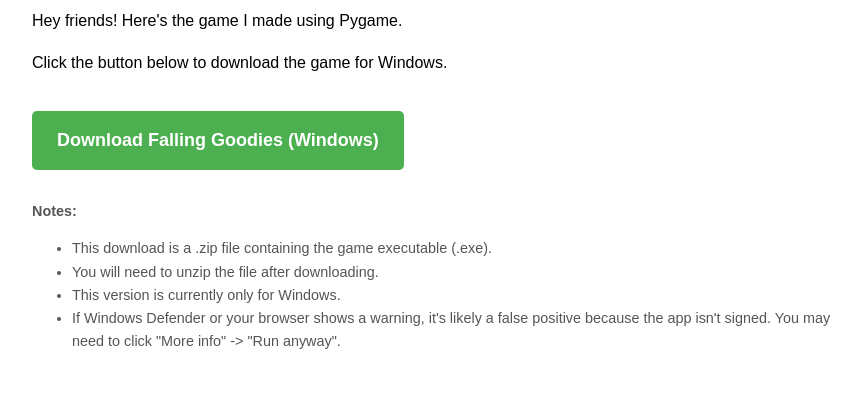
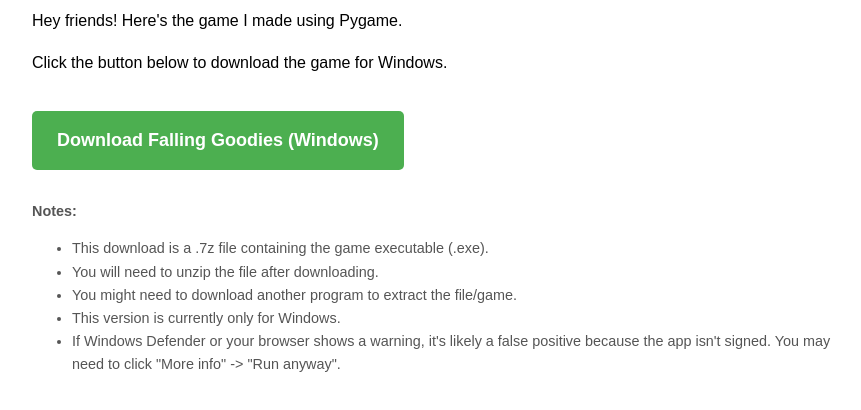
Before and after one commit to ESKA0R/falling-goodies-download, a plain HTML site: page index.html in a window 1280 px wide. Shown: the part 118-528 px from the top of the page, without its empty margins (208-1069 px from the left). Drawn offline with Linux system fonts and the light colour scheme.

Commit message:
index.html

```diff
--- a/index.html
+++ b/index.html
@@ -39,8 +39,9 @@
     <div class="notes">
         <p><strong>Notes:</strong></p>
         <ul>
-            <li>This download is a .zip file containing the game executable (.exe).</li>
+            <li>This download is a .7z file containing the game executable (.exe).</li>
             <li>You will need to unzip the file after downloading.</li>
+            <li>You might need to download another program to extract the file/game.</li>
             <li>This version is currently only for Windows.</li>
             <li>If Windows Defender or your browser shows a warning, it's likely a false positive because the app isn't signed. You may need to click "More info" -> "Run anyway".</li>
         </ul>
```
